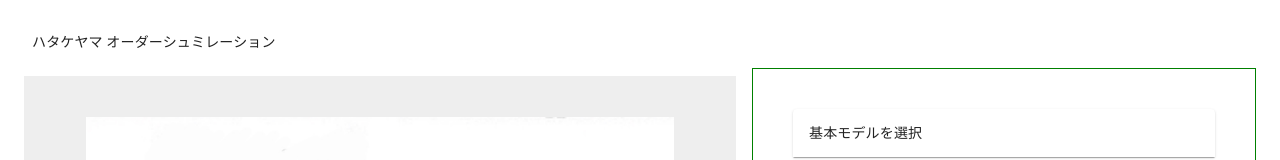
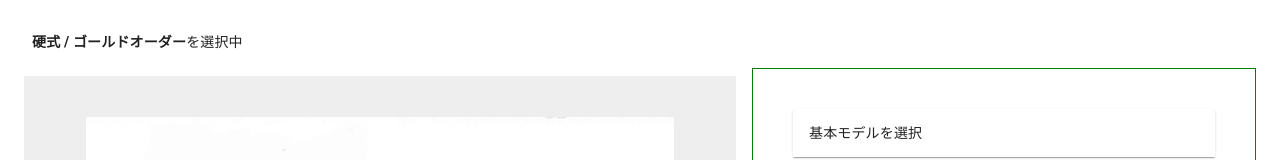
Before and after one commit to tomoki33kurita/bb-order-system, a Next.js app: page / in a window 1280 px wide. Shown: the top 160 px of the page. Built offline with nearby package versions, Linux system fonts and the light colour scheme.

Commit message:
update header

```diff
--- a/src/container/Designation.tsx
+++ b/src/container/Designation.tsx
@@ -1,5 +1,5 @@
 import React from 'react'
-import { Box, Accordion, AccordionSummary, AccordionDetails, FormControlLabel, FormControl, RadioGroup, Radio } from '@material-ui/core'
+import { Box, Accordion, AccordionSummary, AccordionDetails } from '@material-ui/core'
 import AccordionRadio from 'src/components/AccordionRadio'
 
 const Designation: React.FC = () => {
--- a/src/pages/index.tsx
+++ b/src/pages/index.tsx
@@ -6,7 +6,12 @@ import Designation from 'src/container/Designation'
 const Index: React.FC = () => {
   return (
     <Box p={2}>
-      <Box p={2}>ハタケヤマ オーダーシュミレーション</Box>
+      <Box p={2}>
+        <Box component="span" fontWeight="bold">
+          硬式 / ゴールドオーダー
+        </Box>
+        を選択中
+      </Box>
       <Grid container>
         <Grid item md={7}>
           <FigureFields />
```
